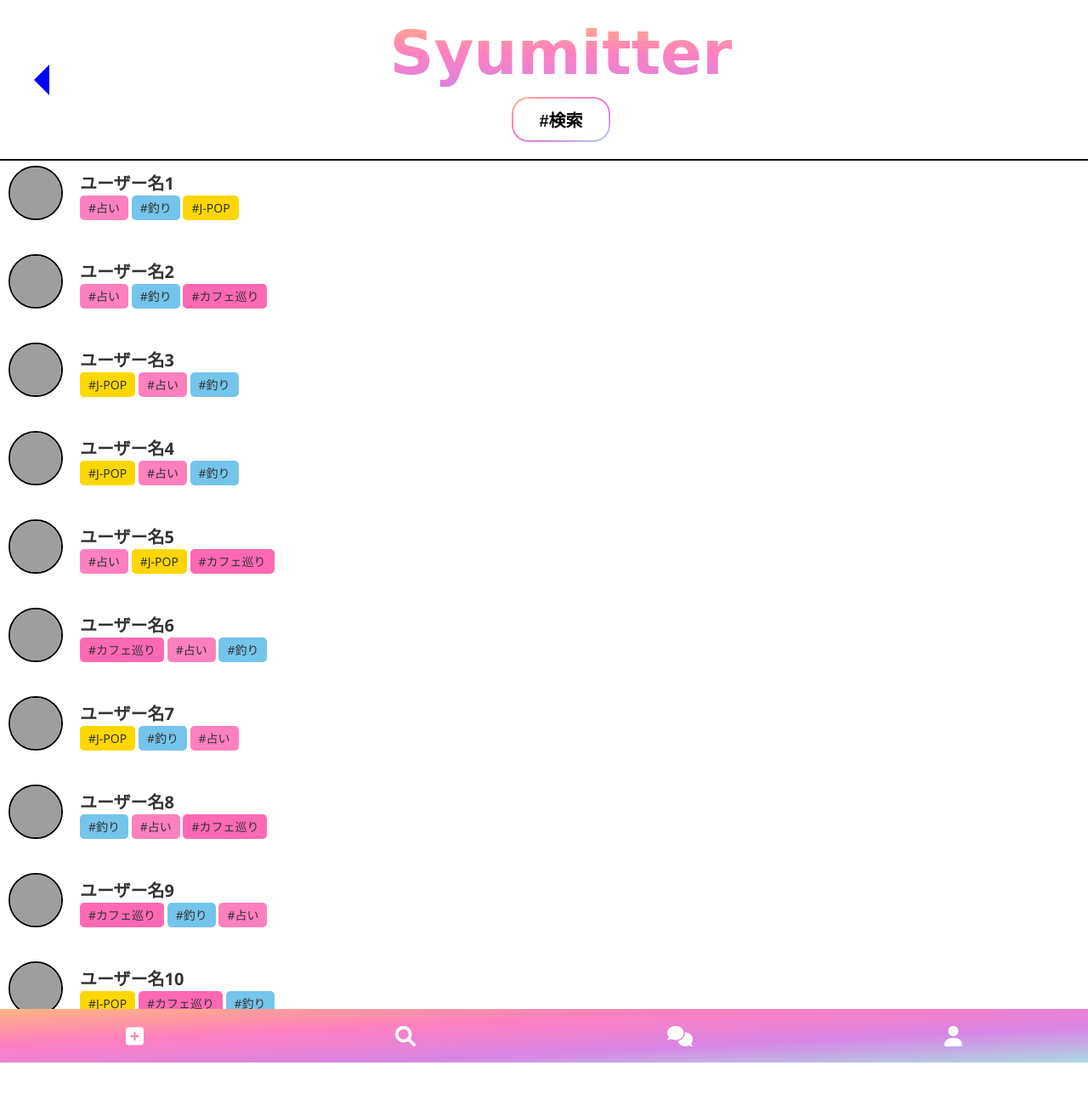
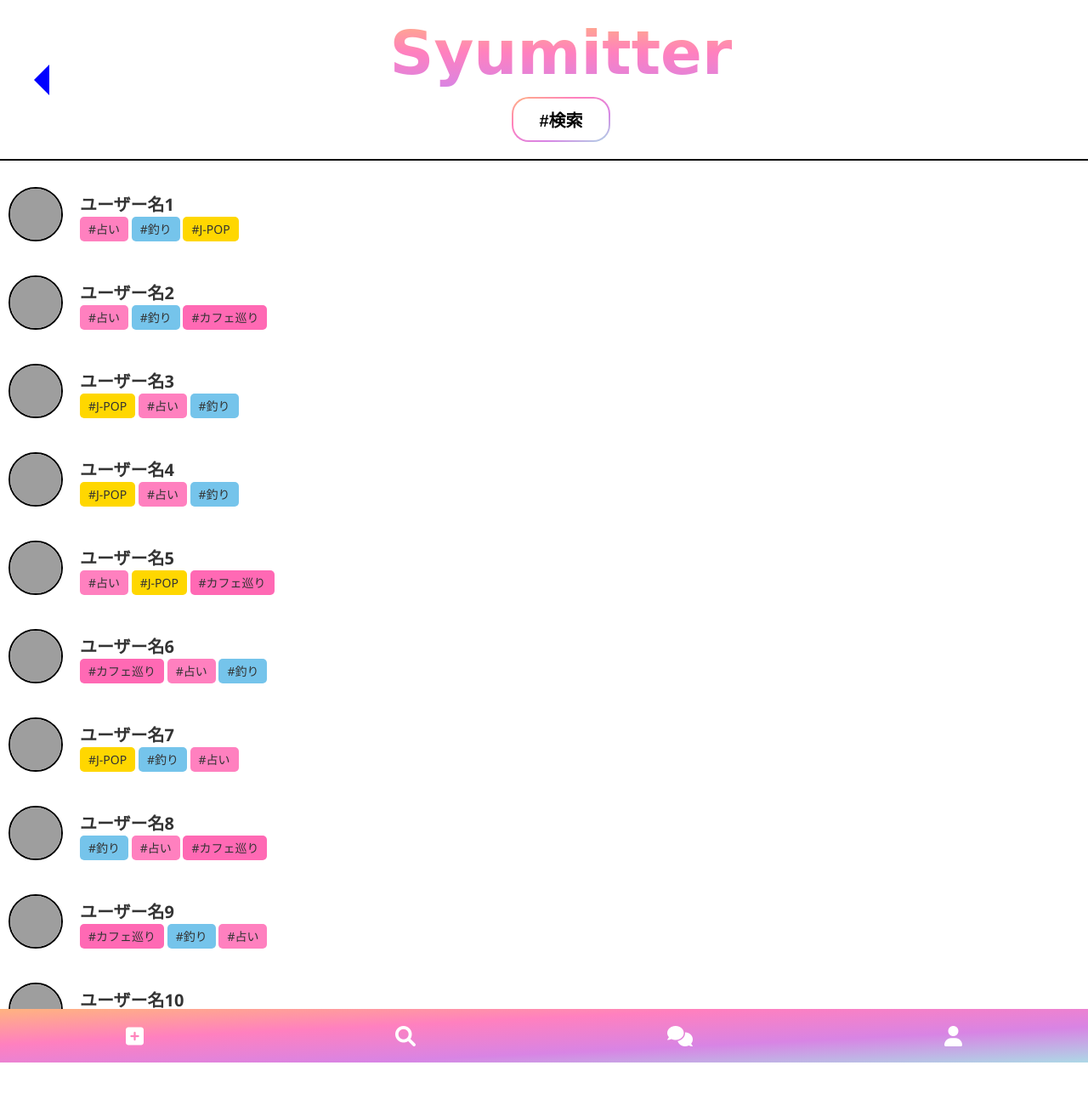
Before and after one commit to sachi1048/Syumitter, a PHP site: page /userkensakuichiran.php in a window 1280 px wide. Shown: the whole page at 85% size. Before the commit the page ends 1250 px from the top, so only its background shows below. Run offline with PHP 8.4, Linux system fonts and the light colour scheme; grey boxes are pictures that could not be loaded.

Commit message:
Update userkensakuichiran.php

```diff
--- a/USER/userkensakuichiran.php
+++ b/USER/userkensakuichiran.php
@@ -66,7 +66,7 @@
             background-color: #f0f0f0;
         }
         .results-container {
-            padding-top: 165px; /* ヘッダーの高さを考慮 */
+            padding-top: 190px; /* ヘッダーの高さを考慮 */
             overflow-y: auto;
             height: calc(100vh - 200px); /* フッターの高さを考慮して調整 */
             background-color: white;
```
